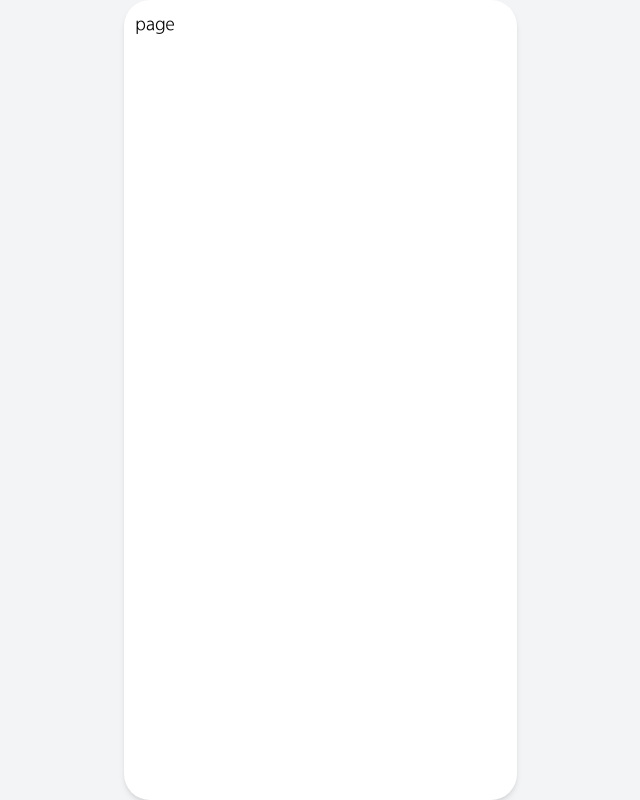
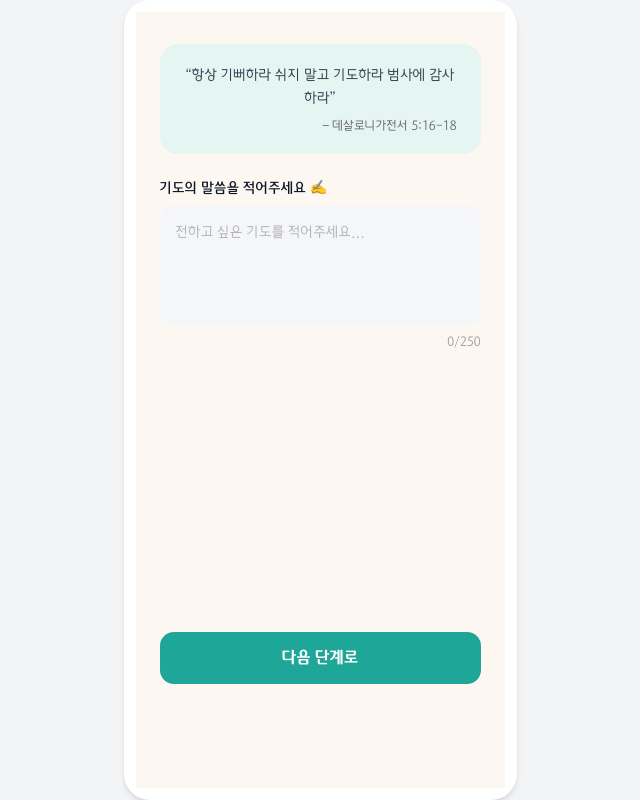
Before and after one commit to PrayForHanaro/Frontend, a Next.js app: page /bless/interval/1/message in a window 1280 px wide. Shown: the whole page, without its empty margins (320-960 px from the left). Built offline with nearby package versions, Linux system fonts and the light colour scheme.

Commit message:
feat: add bless message compose page #7

```diff
--- a/app/(main)/bless/interval/[blessId]/message/page.tsx
+++ b/app/(main)/bless/interval/[blessId]/message/page.tsx
@@ -1,3 +1,31 @@
+'use client';
+
+import { useRouter } from 'next/navigation';
+import { useState } from 'react';
+import BibleVerseBox from '../../../_components/bible-verse-box';
+import BlessActionButton from '../../../_components/bless-action-button';
+import MessageTextarea from '../../../_components/message-textarea';
+import { getRandomVerse } from '../../../_data/bible-verses';
+
 export default function BlessIntervalMessage() {
-  return <div>page</div>;
+  const router = useRouter();
+  const [message, setMessage] = useState('');
+  const [verse] = useState(getRandomVerse);
+
+  const handleNext = () => {
+    router.push('/bless/interval/complete');
+  };
+
+  return (
+    <div className="flex min-h-full flex-col bg-hana-white-yellow pb-20">
+      <div className="flex flex-col gap-6 px-6 pt-8">
+        <BibleVerseBox verse={verse} />
+        <MessageTextarea value={message} onChange={setMessage} />
+      </div>
+
+      <div className="mt-auto px-6 pt-8 pb-6">
+        <BlessActionButton onClick={handleNext}>다음 단계로</BlessActionButton>
+      </div>
+    </div>
+  );
 }
```
